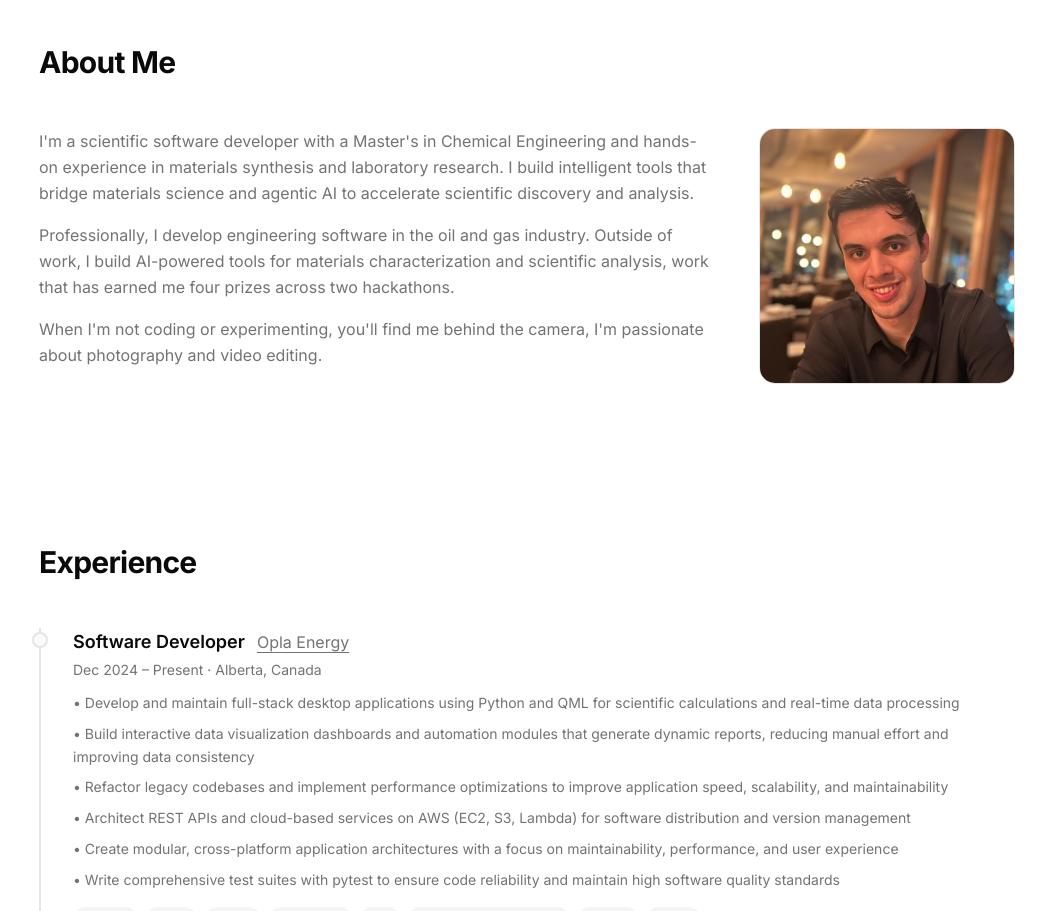
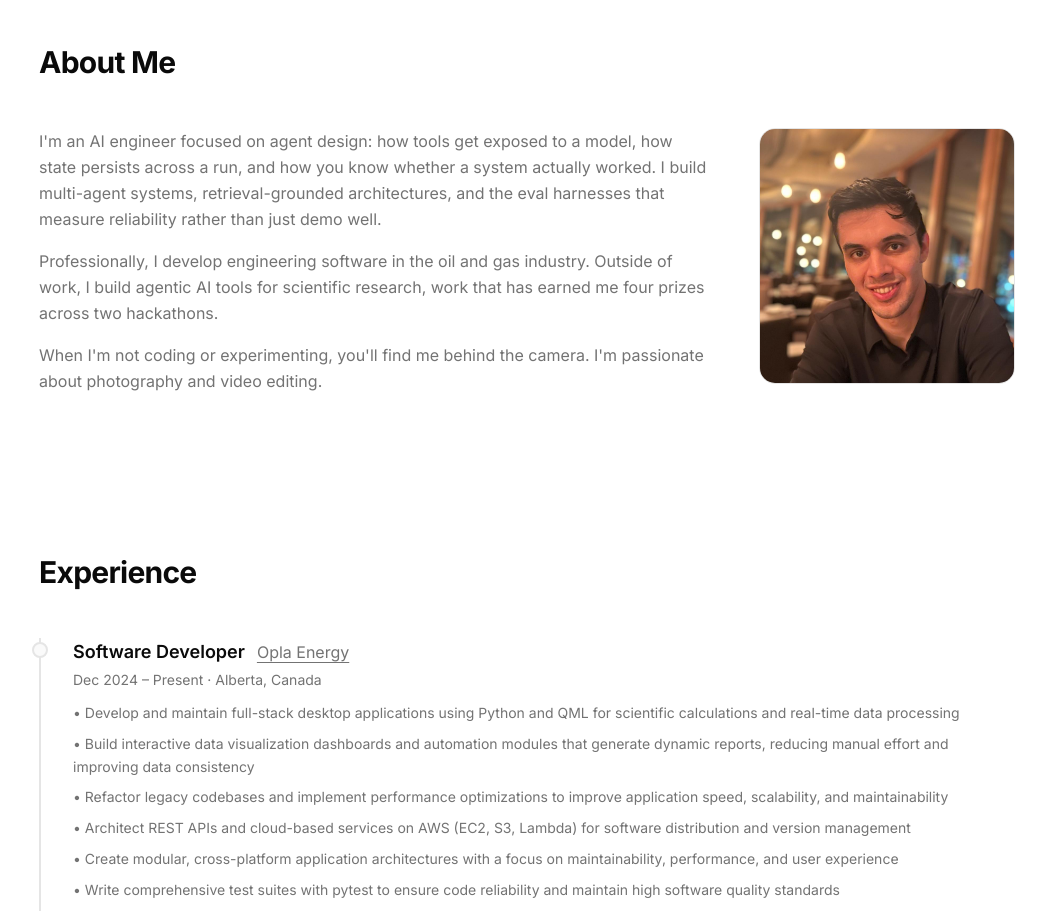
Before and after one commit to MJRaei/portfolio, a Next.js app: page / in a window 1280 px wide. Shown: the part 840-1751 px from the top of the page, without its empty margins (113-1159 px from the left). Built offline with nearby package versions, Linux system fonts and the light colour scheme.

Commit message:
update about section

```diff
--- a/src/data/personal.ts
+++ b/src/data/personal.ts
@@ -7,9 +7,9 @@ export const personalInfo: PersonalInfo = {
   location: "Alberta, Canada",
   bio: "I build agentic AI systems that reason, retrieve, and act reliably enough to trust in production.",
   aboutParagraphs: [
-    "I'm a scientific software developer with a Master's in Chemical Engineering and hands-on experience in materials synthesis and laboratory research. I build intelligent tools that bridge materials science and agentic AI to accelerate scientific discovery and analysis.",
-    "Professionally, I develop engineering software in the oil and gas industry. Outside of work, I build AI-powered tools for materials characterization and scientific analysis, work that has earned me four prizes across two hackathons.",
-    "When I'm not coding or experimenting, you'll find me behind the camera, I'm passionate about photography and video editing."
+    "I'm an AI engineer focused on agent design: how tools get exposed to a model, how state persists across a run, and how you know whether a system actually worked. I build multi-agent systems, retrieval-grounded architectures, and the eval harnesses that measure reliability rather than just demo well.",
+    "Professionally, I develop engineering software in the oil and gas industry. Outside of work, I build agentic AI tools for scientific research, work that has earned me four prizes across two hackathons.",
+    "When I'm not coding or experimenting, you'll find me behind the camera. I'm passionate about photography and video editing."
   ],
   avatarUrl: "/images/personal/my-picture.jpg",
   resumeUrl: "/files/resume.pdf",
```
